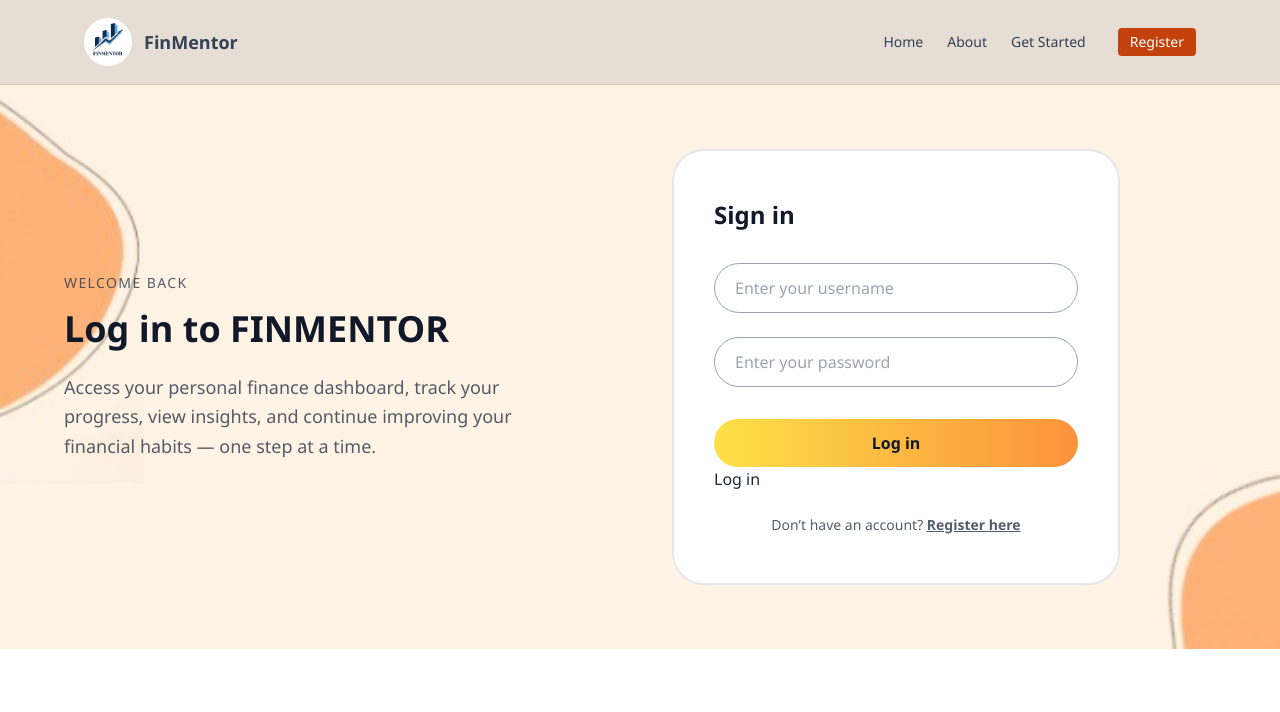
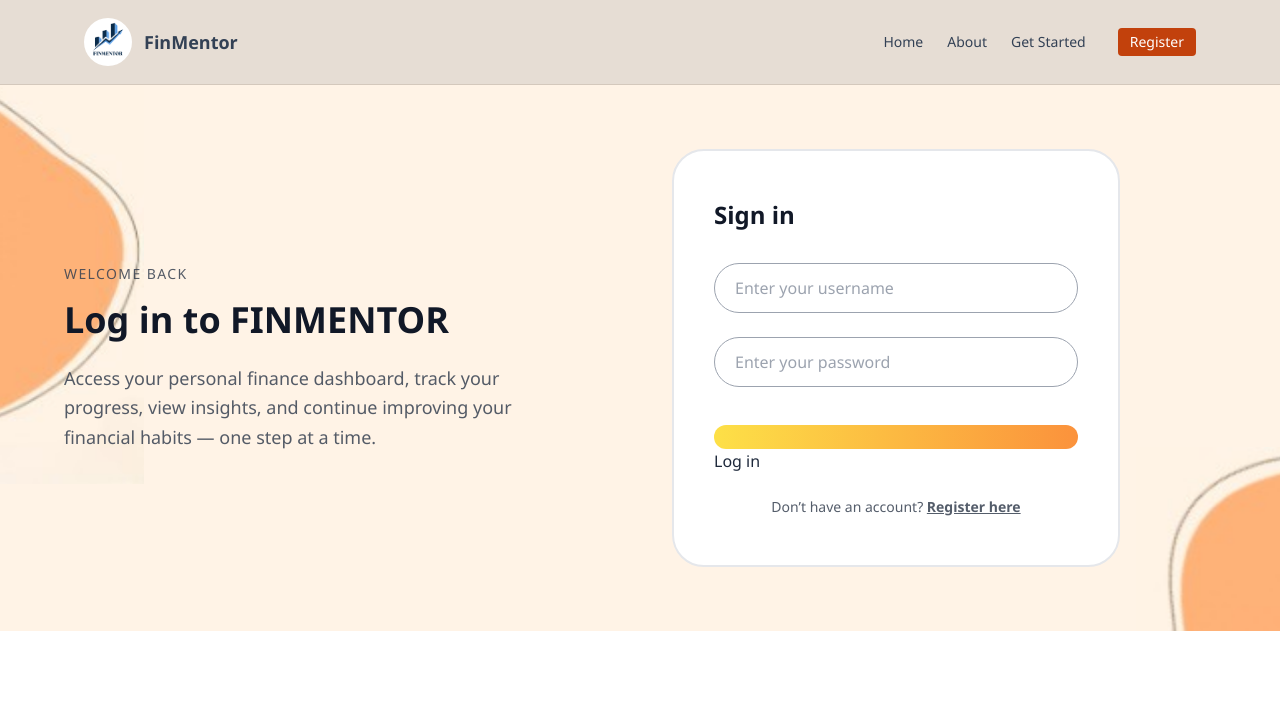
Before and after one commit to riya-24jagtap/FinMentor, a Django app: page /accounts/login/ in a window 1280 px wide. Shown: the top 712 px of the page. Run offline with Django 5.2, Linux system fonts and the light colour scheme; some libraries are stand-ins or nearby versions.

Commit message:
removed login text

```diff
--- a/fintechsnap/templates/registration/login.html
+++ b/fintechsnap/templates/registration/login.html
@@ -70,7 +70,6 @@
           class="w-full py-3 rounded-full font-semibold text-gray-900
                 bg-gradient-to-r from-yellow-300 to-orange-400
                 hover:from-yellow-400 hover:to-orange-500 transition">
-          Log in
         </button>
 
         <button type="submit">Log in</button>
```
